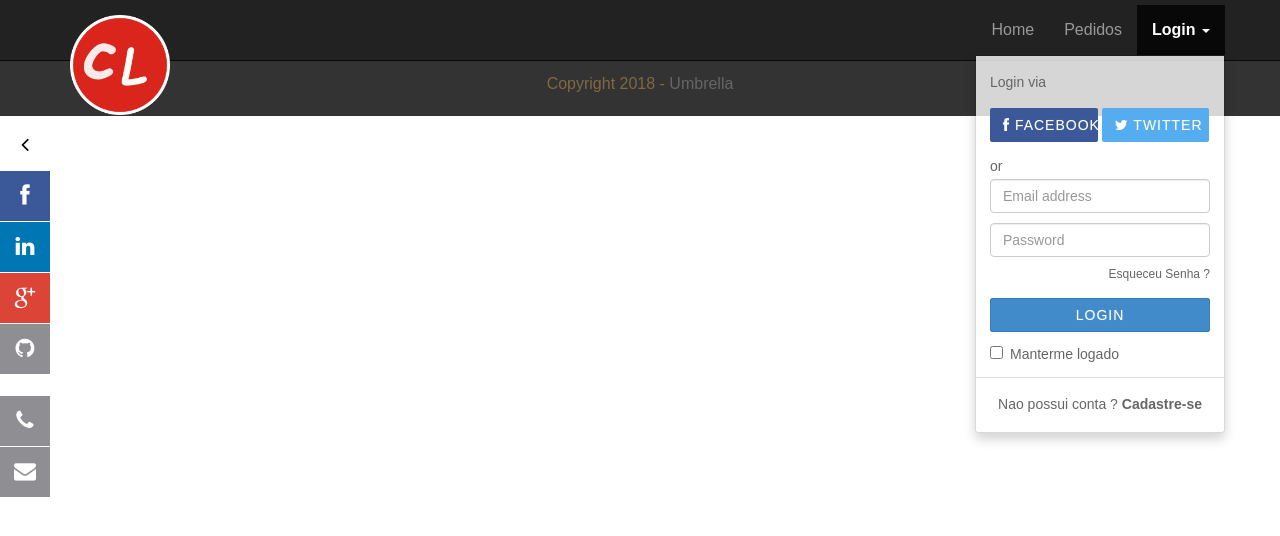
After one commit to IuriBordini/Lanchonete, a PHP site: page /carrinho.php in a window 1280 px wide, after a click on "Login". The commit adds this page. Shown: the top 536 px of the page. Run offline with PHP 8.4, Linux system fonts and the light colour scheme; some libraries are stand-ins or nearby versions; some web fonts are replaced.

```diff
--- /dev/null
+++ b/carrinho.php
@@ -0,0 +1,174 @@
+
+
+
+<!DOCTYPE html>
+<html lang="en">
+    <head>
+        <meta charset="utf-8" />
+        <meta http-equiv="X-UA-Compatible" content="IE=edge" />
+        <meta name="viewport" content="width=device-width, initial-scale=1" />
+        <link href="../Lanchonete/css/estilo.css" rel="stylesheet" type="text/css">
+        <meta name="description" content="Free Bootstrap Themes designed by 365bootstrap.com" />
+        <meta name="author" content="www.365bootstrap.com" />
+        <title>Loja Colosso</title>
+
+
+        <!-- Bootstrap Core CSS -->
+        <link href="css/bootstrap.min.css" rel="stylesheet" type="text/css">
+        <link href="font-awesome/css/font-awesome.min.css" rel="stylesheet" type="text/css" />
+
+        <!-- Custom Theme files -->
+        <link href="css/style.css" rel='stylesheet' type='text/css' />
+        <link href="css/popuo-box.css" rel="stylesheet" type="text/css" media="all"/>
+        <link href="css/contact-buttons.css" rel="stylesheet">
+
+        <!-- jQuery (necessary for Bootstrap's JavaScript plugins) -->
+        <script src="js/jquery.min.js"></script>
+
+        <!---pop-up-box---->
+        <script type="text/javascript" src="js/modernizr.custom.min.js"></script>
+        <script src="js/jquery.magnific-popup.js" type="text/javascript"></script>
+        <!---//pop-up-box---->
+
+        <script>
+            $(document).ready(function () {
+                $('.popup-with-zoom-anim').magnificPopup({
+                    type: 'inline',
+                    fixedContentPos: false,
+                    fixedBgPos: true,
+                    overflowY: 'auto',
+                    closeBtnInside: true,
+                    preloader: false,
+                    midClick: true,
+                    removalDelay: 300,
+                    mainClass: 'my-mfp-zoom-in'
+                });
+
+            });
+        </script>
+
+        <!-- HTML5 Shim and Respond.js IE8 support of HTML5 elements and media queries -->
+        <!-- WARNING: Respond.js doesn't work if you view the page via file:// -->
+        <!--[if lt IE 9]>
+            <script src="js/html5shiv.js"></script>
+            <script src="js/respond.min.js"></script>
+        <![endif]-->
+    </head>
+    <body>
+
+        <!-- /////////////////////////////////////////Navigation -->
+        <nav class="navbar navbar-inverse navbar-fixed-top" role="navigation">
+            <div class="container">
+                <div class="navbar-header">
+                    <button type="button" class="navbar-toggle" data-toggle="collapse"
+                            data-target="#bs-example-navbar-collapse-1">
+                        <span class="sr-only">Toggle navigation</span>
+                        <span class="icon-bar"></span>
+                        <span class="icon-bar"></span>
+                        <span class="icon-bar"></span>
+
+                    </button>
+                    <a class="navbar-brand" href="#">
+                        <img src="images/logo.png" class="hidden-xs" alt="">
+                        <h3 class="visible-xs">RedRestaurant</h3>
+                    </a>
+                </div>
+                <div class="collapse navbar-collapse" id="bs-example-navbar-collapse-1">
+                    <ul class="nav navbar-nav navbar-right">
+                        <li>
+                            <a class="page-scroll" href="index.php">Home</a>
+                        </li>
+
+
+
+                        <li>
+                            <a class="page-scroll" href="carrinho.php">Pedidos</a>
+                        </li>
+
+
+                        <li class="dropdown">
+                            <a href="#" class="dropdown-toggle" data-toggle="dropdown"><b>Login</b> <span class="caret"></span></a>
+                            <ul id="login-dp" class="dropdown-menu">
+                                <li>
+                                    <div class="row">
+                                        <div class="col-md-12">
+                                            Login via
+                                            <div class="social-buttons">
+                                                <a href="#" class="btn btn-fb"><i class="fa fa-facebook"></i> Facebook</a>
+                                                <a href="#" class="btn btn-tw"><i class="fa fa-twitter"></i> Twitter</a>
+                                            </div>
+                                            or
+                                            <form class="form" role="form" method="post" action="login" accept-charset="UTF-8" id="login-nav">
+                                                <div class="form-group">
+                                                    <label class="sr-only" for="exampleInputEmail2">Email</label>
+                                                    <input type="email" class="form-control" id="exampleInputEmail2" placeholder="Email address" required>
+                                                </div>
+                                                <div class="form-group">
+                                                    <label class="sr-only" for="exampleInputPassword2">Senha</label>
+                                                    <input type="password" class="form-control" id="exampleInputPassword2" placeholder="Password" required>
+                                                    <div class="help-block text-right"><a href="">Esqueceu Senha ?</a></div>
+                                                </div>
+                                                <div class="form-group">
+                                                    <button type="submit" class="btn btn-primary btn-block">Login</button>
+                                                </div>
+                                                <div class="checkbox">
+                                                    <label>
+                                                        <input type="checkbox"> Manterme logado
+                                                    </label>
+                                                </div>
+                                            </form>
+                                        </div>
+                                        <div class="bottom text-center">
+                                            Nao possui conta ? <a href="#"><b>Cadastre-se </b></a>
+                                        </div>
+                                    </div>
+                                </li>
+                            </ul>
+                        </li>
+
+                    </ul>
+                </div>
+            </div>
+        </nav>
+
+
+
+
+    </header>
+
+
+            <!-- ////////////Fale conosco  -->
+
+           <div class="coppy-right">
+    <div class="wrap-footer">
+        <div class="clearfix">
+            <div class="col-md-6 col-md-offset-3">
+                                <div class="footer-heading"><h4>LANCHONETE COLOSSO</h4></div>
+                                <div class="content">
+
+                                </div>
+                            </div>
+            <div class="col-md-6 col-md-offset-3">
+                <p>Copyright 2018 - <a href="" target="_blank" rel="nofollow">Umbrella</a> </p>
+            </div>
+        </div>
+    </div>
+</div>
+            <!-- Footer -->
+
+            <!-- Core JavaScript Files -->
+            <script src="js/bootstrap.min.js"></script>
+            <script src="js/jquery.backTop.min.js"></script>
+            <script>
+            $(document).ready(function () {
+                $('#backTop').backTop({
+                    'position': 1200,
+                    'speed': 500,
+                    'color': 'red',
+                });
+            });
+            </script>
+            <script src="js/jquery.contact-buttons.js"></script>
+            <script src="js/demo.js"></script>
+            </body>
+            </html>
--- a/hamburger.php
+++ b/hamburger.php
@@ -93,9 +93,11 @@
                                 </li>
                             </ul>
                         </li>
-                        <li>
 
+<li>
+                            <a class="page-scroll" href="carrinho.php">Pedidos</a>
                         </li>
+
                         <li>
 
                         </li>
--- a/index.php
+++ b/index.php
@@ -82,9 +82,11 @@
                             <a class="page-scroll" href="#menu">Menu</a>
                         </li>
 
-                        <li>
 
+<li>
+                            <a class="page-scroll" href="carrinho.php">Pedidos</a>
                         </li>
+
                         <li>
                             <a class="page-scroll" href="#booking">Fale conosco</a>
                         </li>
--- a/pizza.php
+++ b/pizza.php
@@ -93,9 +93,11 @@
                                 </li>
                             </ul>
                         </li>
-                        <li>
 
+<li>
+                            <a class="page-scroll" href="carrinho.php">Pedidos</a>
                         </li>
+
                         <li>
 
                         </li>
```
